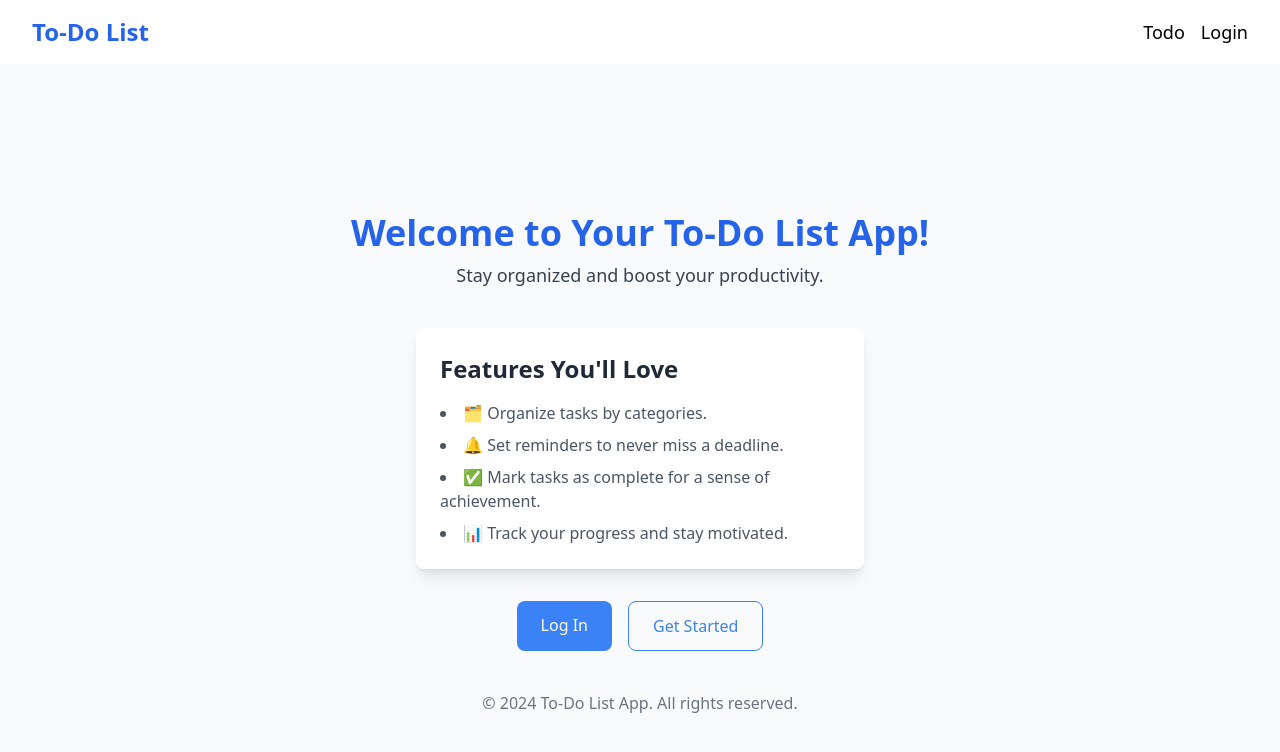
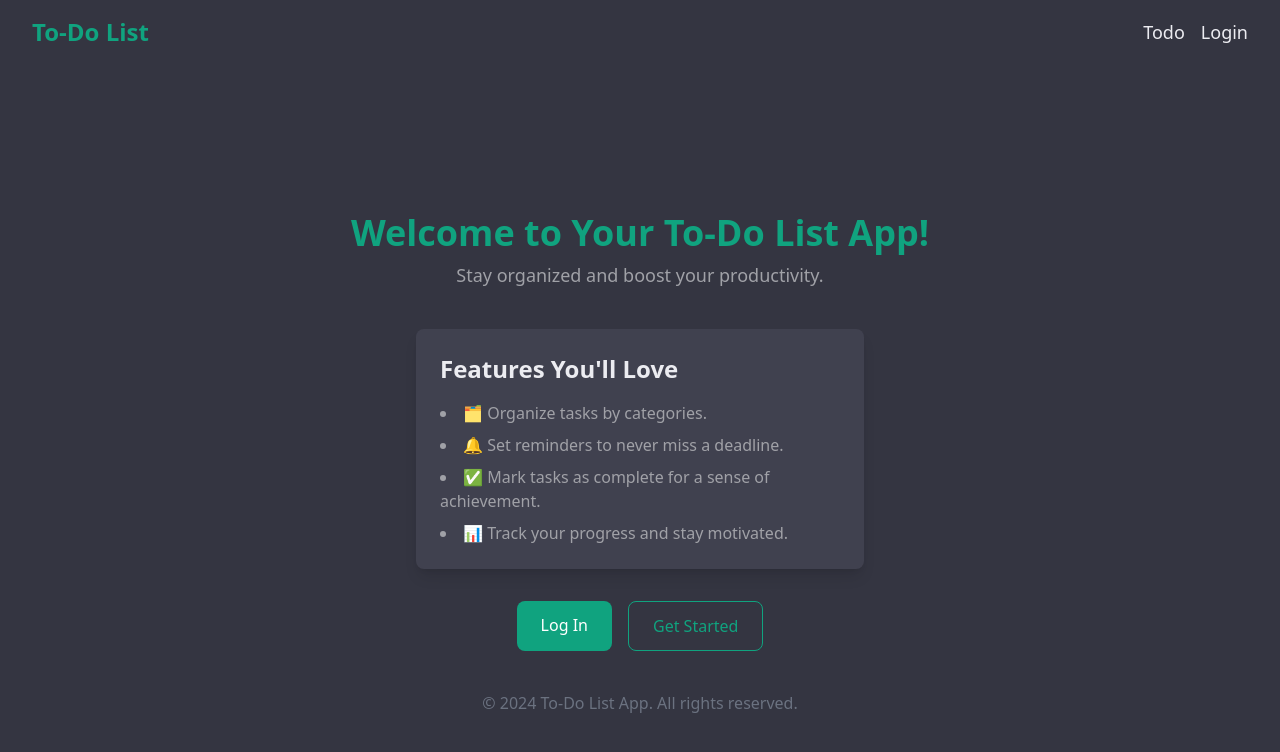
Before and after one commit to elijahkems/todo-list-sveltekit, a SvelteKit app: page / in a window 1280 px wide. Shown: the top 752 px of the page. Built offline with nearby package versions, Linux system fonts and the light colour scheme.

Commit message:
theme change to dark

```diff
--- a/src/components/Card.svelte
+++ b/src/components/Card.svelte
@@ -4,30 +4,24 @@
 	let tasks = $state([]);
 </script>
 
-<div class="w-full max-w-lg rounded-lg bg-white p-8 shadow-lg">
-	<h2 class="mb-6 text-center text-3xl font-semibold text-blue-600">{key}</h2>
+<div class="bg-secondaryBackground w-full max-w-lg rounded-lg p-8 shadow-lg">
+	<h2 class="text-accent mb-6 text-center text-3xl font-semibold">{key}</h2>
 
 	{#if singleList.length === 0}
 		<p class="text-center text-gray-500">No tasks available. Add a task to get started!</p>
 	{:else}
 		<ul class="space-y-4">
 			{#each singleList as task}
-				<li
-					class="flex items-center justify-between rounded-lg bg-gray-100 p-4 shadow hover:bg-gray-200"
-				>
+				<li class="bg-lightShade flex items-center justify-between rounded-lg p-4 shadow">
 					<div class="flex items-center">
-						<input
-							type="checkbox"
-							bind:checked={task.completed}
-							class="mr-2 h-5 w-5 rounded border-gray-300 text-blue-600 focus:ring-blue-500"
-						/>
-						<span class={task.completed ? 'text-gray-400 line-through' : 'text-gray-800'}
+						<input type="checkbox" bind:checked={task.completed} class="  mr-2 h-5 w-5 rounded" />
+						<span class={task.completed ? ' text-secondaryText line-through' : 'text-primaryText'}
 							>{task.text}</span
 						>
 					</div>
 					<button
 						onclick={() => deleteTask(key, task.id)}
-						class=" border border-transparent text-gray-500 hover:text-blue-600"
+						class=" hover:text-accent text-secondaryText ml-3 border border-transparent"
 					>
 						remove
 					</button>
--- a/src/components/Header.svelte
+++ b/src/components/Header.svelte
@@ -3,17 +3,17 @@
 </script>
 
 <!-- navigation -->
-<nav class="bg-white shadow-md">
+<nav class=" bg-background shadow-md">
 	<div class="mx-auto max-w-7xl px-4 sm:px-6 lg:px-8">
 		<div class="flex h-16 items-center justify-between">
 			<div class="flex items-center">
-				<h1 class="text-2xl font-bold text-blue-600">
+				<h1 class="text-accent text-2xl font-bold">
 					<a href="/" class=" transition duration-200 hover:text-blue-500">To-Do List</a>
 				</h1>
 			</div>
 			<div class=" space-x-4 text-lg md:flex">
-				<a href="/todo" class=" transition duration-200 hover:text-blue-500">Todo</a>
-				<a href="/login" class="transition duration-200 hover:text-blue-500"
+				<a href="/todo" class=" text-primaryText hover:text-accent transition duration-200">Todo</a>
+				<a href="/login" class="text-primaryText hover:text-accent transition duration-200"
 					>{userLogged ? 'User' : 'Login'}</a
 				>
 			</div>
--- a/src/components/Modal.svelte
+++ b/src/components/Modal.svelte
@@ -37,15 +37,15 @@
 {#if isModalOpen}
 	<div
 		transition:fade={{ duration: 200 }}
-		class="fixed inset-0 z-10 flex items-center justify-center bg-black bg-opacity-50"
+		class="fixed inset-0 z-10 flex items-center justify-center bg-black bg-opacity-70"
 	>
 		<!-- modal -->
 		<div
-			class="relative w-full max-w-lg rounded-lg bg-white p-8 shadow-lg"
+			class="bg-background relative w-full max-w-lg rounded-lg p-8 shadow-lg"
 			transition:scale={{ duration: 200 }}
 		>
 			<button
-				class=" absolute right-3 top-2 border-transparent text-3xl font-bold"
+				class=" text-primaryText absolute right-3 top-2 border-transparent text-3xl font-bold"
 				onclick={closeModal}
 			>
 				&times;
@@ -56,7 +56,7 @@
 					type="text"
 					bind:value={title}
 					placeholder="title"
-					class="rounded-md border-transparent pl-3 italic text-gray-500 focus:outline-none focus:ring-2 focus:ring-black"
+					class=" bg-lightShade text-primaryText focus:ring-accent rounded-md border-transparent pl-3 italic focus:outline-none focus:ring-2"
 				/>
 			</div>
 			<!-- list div -->
@@ -65,11 +65,11 @@
 					type="text"
 					bind:value={newTask}
 					placeholder="Add a new task"
-					class="flex-grow rounded-md border border-gray-300 p-3 text-base focus:outline-none focus:ring-2 focus:ring-blue-500"
+					class="bg-lightShade border-lightShade focus:ring-accent text-primaryText flex-grow rounded-md border p-3 text-base focus:outline-none focus:ring-2"
 				/>
 				<button
 					onclick={addTask}
-					class="ml-2 rounded-md bg-blue-500 px-4 py-3 text-white hover:bg-blue-600 focus:outline-none focus:ring-2 focus:ring-blue-500 active:bg-blue-700"
+					class="bg-accent border-accent ml-2 rounded-md px-4 py-3 text-white focus:outline-none focus:ring-2"
 				>
 					Add
 				</button>
--- a/src/routes/+page.svelte
+++ b/src/routes/+page.svelte
@@ -12,15 +12,15 @@
 	}
 </script>
 
-<main class="flex min-h-screen flex-col items-center justify-center bg-gray-50 p-6">
+<main class="bg-background flex min-h-screen flex-col items-center justify-center p-6">
 	<header class="mb-10 text-center">
-		<h1 class="mb-2 text-4xl font-bold text-blue-600">Welcome to Your To-Do List App!</h1>
-		<p class="text-lg text-gray-700">Stay organized and boost your productivity.</p>
+		<h1 class=" text-accent mb-2 text-4xl font-bold">Welcome to Your To-Do List App!</h1>
+		<p class="text-secondaryText text-lg">Stay organized and boost your productivity.</p>
 	</header>
 
-	<section class="w-full max-w-md rounded-lg bg-white p-6 shadow-lg">
-		<h2 class="mb-4 text-2xl font-semibold text-gray-800">Features You'll Love</h2>
-		<ul class="list-inside list-disc space-y-2 text-gray-600">
+	<section class="bg-secondaryBackground w-full max-w-md rounded-lg p-6 shadow-lg">
+		<h2 class="text-primaryText mb-4 text-2xl font-semibold">Features You'll Love</h2>
+		<ul class=" text-secondaryText list-inside list-disc space-y-2">
 			<li>🗂️ Organize tasks by categories.</li>
 			<li>🔔 Set reminders to never miss a deadline.</li>
 			<li>✅ Mark tasks as complete for a sense of achievement.</li>
@@ -32,14 +32,14 @@
 		{#if !user.logged}
 			<a
 				href="/login"
-				class="inline-block rounded-lg bg-blue-500 px-6 py-3 text-white transition duration-200 hover:bg-blue-600"
+				class="bg-accent inline-block rounded-lg px-6 py-3 text-white transition duration-200"
 			>
 				Log In
 			</a>
 		{/if}
 		<a
 			href="/todo"
-			class="inline-block rounded-lg border border-blue-500 px-6 py-3 text-blue-500 transition duration-200 hover:bg-blue-500 hover:text-white"
+			class="text-accent hover:bg-accent border-accent inline-block rounded-lg border px-6 py-3 transition duration-200 hover:text-white"
 		>
 			Get Started
 		</a>
--- a/src/routes/login/+page.svelte
+++ b/src/routes/login/+page.svelte
@@ -15,11 +15,19 @@
 		user.username = '';
 		user.logged = false;
 	}
+	// colors: {
+	// 			background: '#343541', // Main background
+	// 			secondaryBackground: '#40414F', // Container or card background
+	// 			primaryText: '#ECECF1', // Primary text
+	// 			secondaryText: '#A0A1A7', // Secondary text
+	// 			accent: '#10A37F', // Accent color for buttons
+	// 			error: '#F56565' // Error color
+	// 		}
 </script>
 
-<div class="flex min-h-screen items-center justify-center bg-gray-50 p-6">
-	<div class="w-full max-w-md rounded-lg bg-white p-8 shadow-lg">
-		<h2 class="mb-6 text-center text-3xl font-semibold text-blue-600">
+<div class="bg-background flex min-h-screen items-center justify-center p-6">
+	<div class="bg-secondaryBackground w-full max-w-md rounded-lg p-8 shadow-lg">
+		<h2 class="text-accent mb-6 text-center text-3xl font-semibold">
 			{user.logged ? 'You are Logged In' : 'Create Username'}
 		</h2>
 
@@ -30,12 +38,12 @@
 					type="text"
 					bind:value={text}
 					placeholder="Enter your username"
-					class="w-full rounded-md border border-gray-300 p-3 text-base focus:outline-none focus:ring-2 focus:ring-blue-500"
+					class="focus:ring-accent w-full rounded-md border border-gray-300 p-3 text-base focus:outline-none focus:ring-2"
 				/>
 				<button
 					type="submit"
 					on:click={clickHandler}
-					class="w-full rounded-md bg-blue-500 px-4 py-2 text-white hover:bg-blue-600 focus:outline-none focus:ring-2 focus:ring-blue-500 active:bg-blue-700"
+					class="hover:bg-accent bg-accent border-accent w-full rounded-md border px-4 py-2 text-white focus:outline-none"
 				>
 					Log In
 				</button>
@@ -44,7 +52,7 @@
 			<button
 				type="submit"
 				on:click={logOutHandler}
-				class="w-full rounded-md bg-blue-500 px-4 py-2 text-white hover:bg-blue-600 focus:outline-none focus:ring-2 focus:ring-blue-500 active:bg-blue-700"
+				class="bg-accent hover:bg-accent focus:ring-accent border-accent active:bg-accent w-full rounded-md px-4 py-2 text-white focus:outline-none focus:ring-2"
 			>
 				Log Out
 			</button>
--- a/src/routes/todo/+page.svelte
+++ b/src/routes/todo/+page.svelte
@@ -23,12 +23,12 @@
 	}
 </script>
 
-<div class="flex min-h-screen flex-col items-center bg-gray-50 p-6">
+<div class="bg-background flex min-h-screen flex-col items-center p-6">
 	<!-- add new list -->
 	<div class="mb-4">
 		<button
 			onclick={createList}
-			class="ml-2 rounded-md bg-blue-500 px-4 py-3 text-white hover:bg-blue-600 focus:outline-none focus:ring-2 focus:ring-blue-500 active:bg-blue-700"
+			class="bg-accent hover:bg-accent border-accent focus:ring-accent active:bg-accent ml-2 rounded-md px-4 py-3 text-white focus:outline-none focus:ring-2"
 		>
 			New List
 		</button>
--- a/tailwind.config.ts
+++ b/tailwind.config.ts
@@ -4,8 +4,17 @@ export default {
 	content: ['./src/**/*.{html,js,svelte,ts}'],
 
 	theme: {
-		extend: {}
+		extend: {
+			colors: {
+				background: '#343541', // Main background
+				secondaryBackground: '#40414F', // Container or card background
+				lightShade: '#585a6b', // Lighter shade for secondary backgrounds
+				primaryText: '#ECECF1', // Primary text
+				secondaryText: '#A0A1A7', // Secondary text
+				accent: '#10A37F', // Accent color for buttons
+				error: '#F56565' // Error color
+			}
+		}
 	},
-
 	plugins: []
 } as Config;
```
